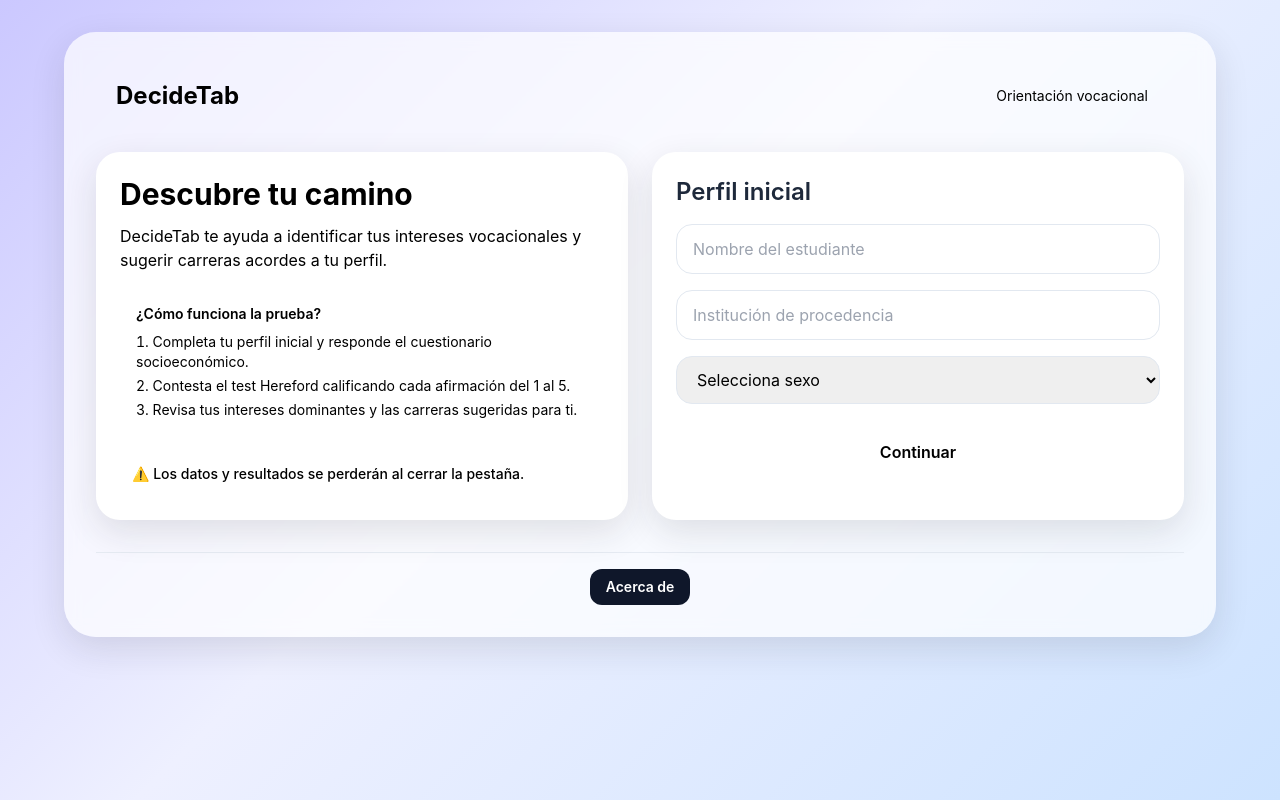
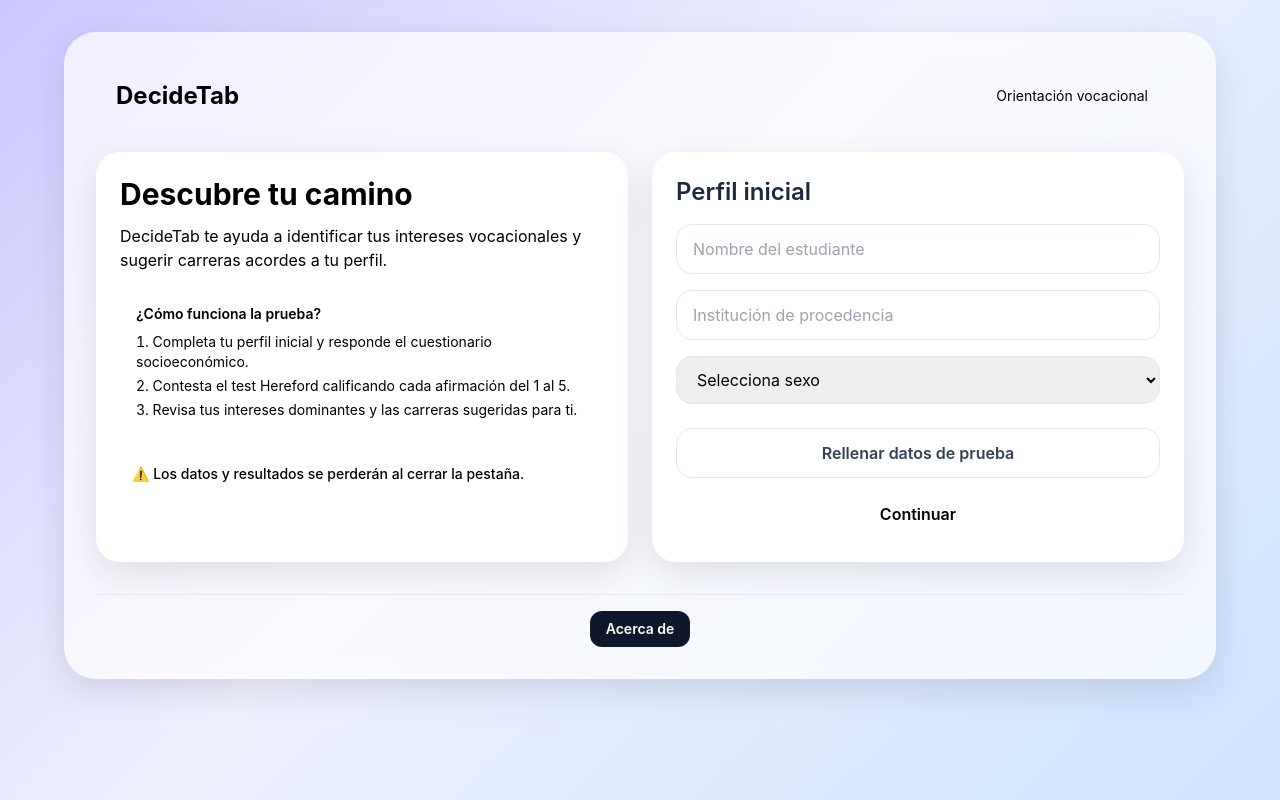
Before and after one commit to AxelLR992/decidetab, a React (Vite) app in the folder frontend/: page / in a window 1280 px wide. Built offline with nearby package versions, Linux system fonts and the light colour scheme; no server answers.

Commit message:
Dev testing button

```diff
--- a/frontend/src/pages/LandingPage.tsx
+++ b/frontend/src/pages/LandingPage.tsx
@@ -21,6 +21,13 @@
     resetSession();
     setProfile({ name: name.trim(), institution: institution.trim(), sex });
     navigate('/socioeconomico');
+  };
+
+  const onFillDevData = () => {
+    setName('Estudiante Demo');
+    setInstitution('Preparatoria Demo Tabasco');
+    setSex('F');
+    setError('');
   };
 
   return (
@@ -72,7 +79,17 @@
 
           {error && <p className="mt-4 text-sm text-red-600">{error}</p>}
 
-          <button className="mt-6 w-full rounded-2xl bg-brand.orange px-4 py-3 font-semibold hover:brightness-95">
+          {import.meta.env.DEV && (
+            <button
+              type="button"
+              onClick={onFillDevData}
+              className="mt-6 w-full rounded-2xl border border-brand.blue bg-brand.blue/10 px-4 py-3 font-semibold text-slate-700 hover:bg-brand.blue/20"
+            >
+              Rellenar datos de prueba
+            </button>
+          )}
+
+          <button className="mt-3 w-full rounded-2xl bg-brand.orange px-4 py-3 font-semibold hover:brightness-95">
             Continuar
           </button>
         </form>
--- a/frontend/src/pages/SocioeconomicPage.tsx
+++ b/frontend/src/pages/SocioeconomicPage.tsx
@@ -32,6 +32,15 @@
 
     setSocioeconomicAnswers(answers);
     navigate('/test');
+  };
+
+  const onFillDevData = () => {
+    const filledAnswers = questions.reduce<Record<string, string>>((acc, question) => {
+      acc[String(question.question_number)] = question.options[0]?.value || '';
+      return acc;
+    }, {});
+    setAnswers(filledAnswers);
+    setError('');
   };
 
   return (
@@ -78,7 +87,17 @@
 
       {error && <p className="mb-3 text-sm text-red-600">{error}</p>}
 
-      <div className="flex justify-end">
+      <div className="flex justify-end gap-3">
+        {import.meta.env.DEV && (
+          <button
+            type="button"
+            onClick={onFillDevData}
+            disabled={!questions.length}
+            className="rounded-2xl border border-brand.blue bg-brand.blue/10 px-6 py-3 font-semibold text-slate-700 disabled:opacity-50"
+          >
+            Rellenar prueba
+          </button>
+        )}
         <button onClick={onContinue} className="rounded-2xl bg-brand.purple px-6 py-3 font-semibold">
           Ir al test Hereford
         </button>
--- a/frontend/src/pages/TestPage.tsx
+++ b/frontend/src/pages/TestPage.tsx
@@ -82,6 +82,16 @@
     }
   };
 
+  const onFillDevData = () => {
+    const filledAnswers = items.reduce<Record<string, number>>((acc, item) => {
+      acc[String(item.item_number)] = 5;
+      return acc;
+    }, {});
+    setAnswers(filledAnswers);
+    setTestAnswers(filledAnswers);
+    setError('');
+  };
+
   return (
     <AppShell>
       <div className="card mb-4 p-4">
@@ -151,6 +161,18 @@
           Escala de respuesta: 1 (mínimo acuerdo) a 5 (máximo acuerdo)
         </div>
 
+        <div className="flex items-center gap-2">
+          {import.meta.env.DEV && (
+            <button
+              type="button"
+              onClick={onFillDevData}
+              disabled={!items.length || loading}
+              className="rounded-2xl border border-brand.blue bg-brand.blue/10 px-5 py-3 font-semibold text-slate-700 disabled:opacity-50"
+            >
+              Rellenar prueba
+            </button>
+          )}
+
           <button
             type="button"
             onClick={nextPage}
@@ -164,6 +186,7 @@
               : 'Siguiente'}
           </button>
         </div>
+      </div>
 
       {error && <p className="mt-3 text-sm text-red-600">{error}</p>}
     </AppShell>
```
Also changed, not shown: 2 other files (tests, documents, lock files or other folders). Lines whose indentation alone changed are shown as unchanged.
